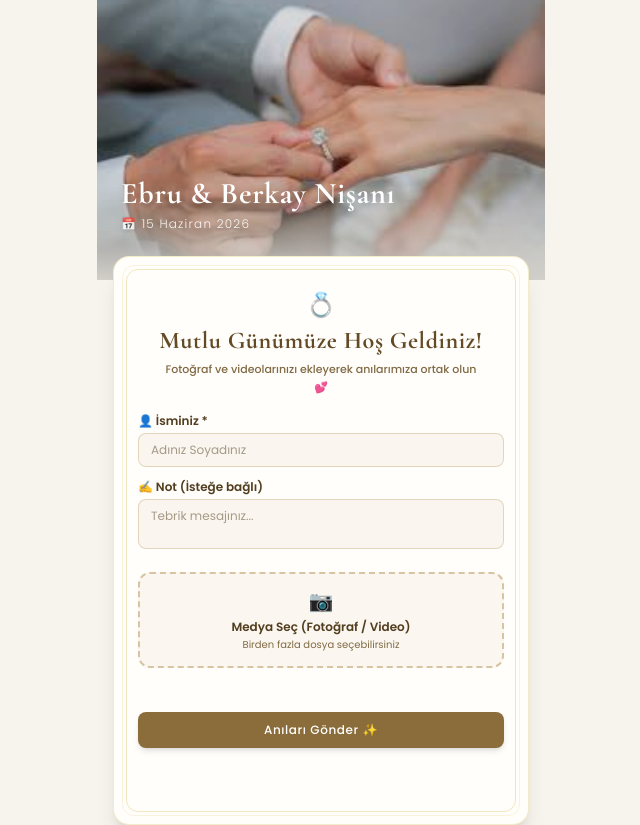
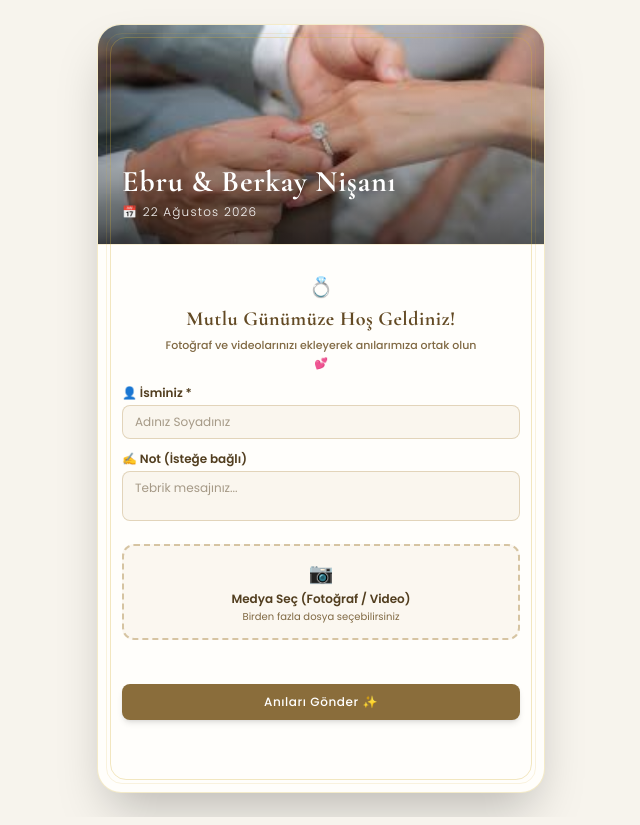
Before and after one commit to Koray-Akdere/Foto-Video-Yukleme-Sitesi, a website: page site.html in a window 1280 px wide. Shown: the whole page, without its empty margins (319-959 px from the left). Drawn offline with nearby package versions, Linux system fonts and the light colour scheme.

Commit message:
Add files via upload

```diff
--- a/site.html
+++ b/site.html
@@ -11,75 +11,76 @@
       body {
         font-family: "Poppins", sans-serif;
         background-color: #f7f4ed; /* Soft krem arka plan */
-        margin: 0;
-        padding: 0;
       }
 
       .font-serif {
         font-family: "Cormorant Garamond", serif;
       }
 
-      /* Lumoment tarzı, fotoğrafın alt tarafta arka plan rengine pürüzsüzce karışmasını sağlayan maske */
-      .gradient-mask {
-        mask-image: linear-gradient(to bottom, black 65%, transparent 100%);
-        -webkit-mask-image: linear-gradient(
-          to bottom,
-          black 65%,
-          transparent 100%
-        );
+      /* Resim yüklenene kadar veya kırık ikon görünmesin diye koruma */
+      img-protect {
+        font-size: 0;
       }
     </style>
   </head>
-  <body class="flex flex-col items-center min-h-screen pb-12">
+  <body class="flex items-center justify-center min-h-screen p-4 sm:p-6">
     <div
-      class="w-full max-w-md h-[280px] relative overflow-hidden select-none z-0"
+      class="w-full max-w-md bg-[#fffefb] rounded-3xl shadow-2xl border border-[#d4af37]/25 relative overflow-hidden flex flex-col"
+    >
+      <div
+        class="absolute inset-2 border border-[#d4af37]/15 rounded-2xl pointer-events-none z-20"
+      ></div>
+      <div
+        class="absolute inset-3 border border-[#d4af37]/30 rounded-2xl pointer-events-none z-20"
+      ></div>
+
+      <div
+        class="w-full h-[220px] relative overflow-hidden z-10 border-b border-[#d4af37]/20"
       >
         <img
           src="nisan-kapak.jpg"
           alt="Ebru & Berkay"
-        class="w-full h-full object-cover gradient-mask absolute inset-0"
+          class="w-full h-full object-cover absolute inset-0 img-protect"
+          onerror="
+            this.style.opacity = '0.5';
+            this.nextElementSibling.style.color = '#634a24';
+          "
         />
 
         <div
-        class="absolute inset-0 bg-black/15 flex flex-col justify-end p-6 text-white pb-12"
+          class="absolute inset-0 bg-gradient-to-t from-black/60 via-black/20 to-transparent flex flex-col justify-end p-6 text-white z-10"
         >
-        <h1 class="text-3xl font-serif font-bold tracking-wide drop-shadow-md">
+          <h1
+            class="text-2xl md:text-3xl font-serif font-bold tracking-wide drop-shadow-md"
+          >
             Ebru & Berkay Nişanı
           </h1>
           <p
-          class="text-xs font-light tracking-widest mt-1 opacity-90 flex items-center gap-1 drop-shadow-sm"
+            class="text-xs font-light tracking-widest mt-1 opacity-95 flex items-center gap-1 drop-shadow-sm"
           >
-          📅 15 Haziran 2026
+            📅 22 Ağustos 2026
           </p>
         </div>
       </div>
 
-    <div class="w-full max-w-md px-4 -mt-6 relative z-10 animate-fade-in">
       <div
-        class="w-full bg-[#fffefb] rounded-2xl shadow-xl border border-[#d4af37]/25 p-6 text-center relative"
+        class="p-6 text-center flex-1 flex flex-col justify-between relative z-10"
       >
-        <div
-          class="absolute inset-2 border border-[#d4af37]/15 rounded-xl pointer-events-none"
-        ></div>
-        <div
-          class="absolute inset-3 border border-[#d4af37]/30 rounded-xl pointer-events-none"
-        ></div>
-
-        <div class="text-center pt-2 select-none">
-          <div class="text-2xl mb-1">💍</div>
+        <div class="text-center pt-1 select-none">
+          <div class="text-xl mb-1">💍</div>
           <h2
-            class="text-2xl font-serif font-bold text-[#634a24] mb-1 tracking-wide"
+            class="text-xl font-serif font-bold text-[#634a24] mb-1 tracking-wide"
           >
             Mutlu Günümüze Hoş Geldiniz!
           </h2>
           <p
-            class="text-[#806943] text-[11px] font-medium max-w-xs mx-auto leading-relaxed mb-4"
+            class="text-[#806943] text-[11px] font-medium max-w-xs mx-auto leading-relaxed mb-3"
           >
             Fotoğraf ve videolarınızı ekleyerek anılarımıza ortak olun 💕
           </p>
         </div>
 
-        <form id="uploadForm" class="space-y-3 text-left relative z-10">
+        <form id="uploadForm" class="space-y-3 text-left w-full">
           <div>
             <label class="block text-xs font-semibold text-[#523e1f] mb-1"
               >👤 İsminiz *</label
@@ -88,7 +89,7 @@
               type="text"
               id="userName"
               placeholder="Adınız Soyadınız"
-              class="w-full px-3 py-2 text-xs bg-[#faf6ee]/90 border border-[#bfa36f]/40 rounded-lg focus:outline-none focus:border-[#967b49] text-[#523e1f]"
+              class="w-full px-3 py-2 text-xs bg-[#faf6ee]/95 border border-[#bfa36f]/40 rounded-lg focus:outline-none focus:border-[#967b49] text-[#523e1f]"
               required
             />
           </div>
@@ -101,7 +102,7 @@
               id="userNote"
               rows="2"
               placeholder="Tebrik mesajınız..."
-              class="w-full px-3 py-2 text-xs bg-[#faf6ee]/90 border border-[#bfa36f]/40 rounded-lg focus:outline-none focus:border-[#967b49] text-[#523e1f] resize-none"
+              class="w-full px-3 py-2 text-xs bg-[#faf6ee]/95 border border-[#bfa36f]/40 rounded-lg focus:outline-none focus:border-[#967b49] text-[#523e1f] resize-none"
             ></textarea>
           </div>
 
@@ -151,7 +152,7 @@
           </div>
         </form>
 
-        <div class="h-10 flex items-center justify-center mt-3">
+        <div class="h-10 flex items-center justify-center mt-2">
           <div
             id="statusMessage"
             class="w-full text-center text-[11px] font-medium hidden p-2 rounded-lg transition-all"
@@ -205,7 +206,6 @@
           );
 
           if (response.ok) {
-            // Tam olarak son attığın ekran görüntüsündeki tatlı yeşil başarı paneli stili
             statusMessage.textContent =
               "Harika! Fotoğraflarınız başarıyla albüme ulaştı. 💕";
             statusMessage.className =
```
Lines whose indentation alone changed are shown as unchanged.
